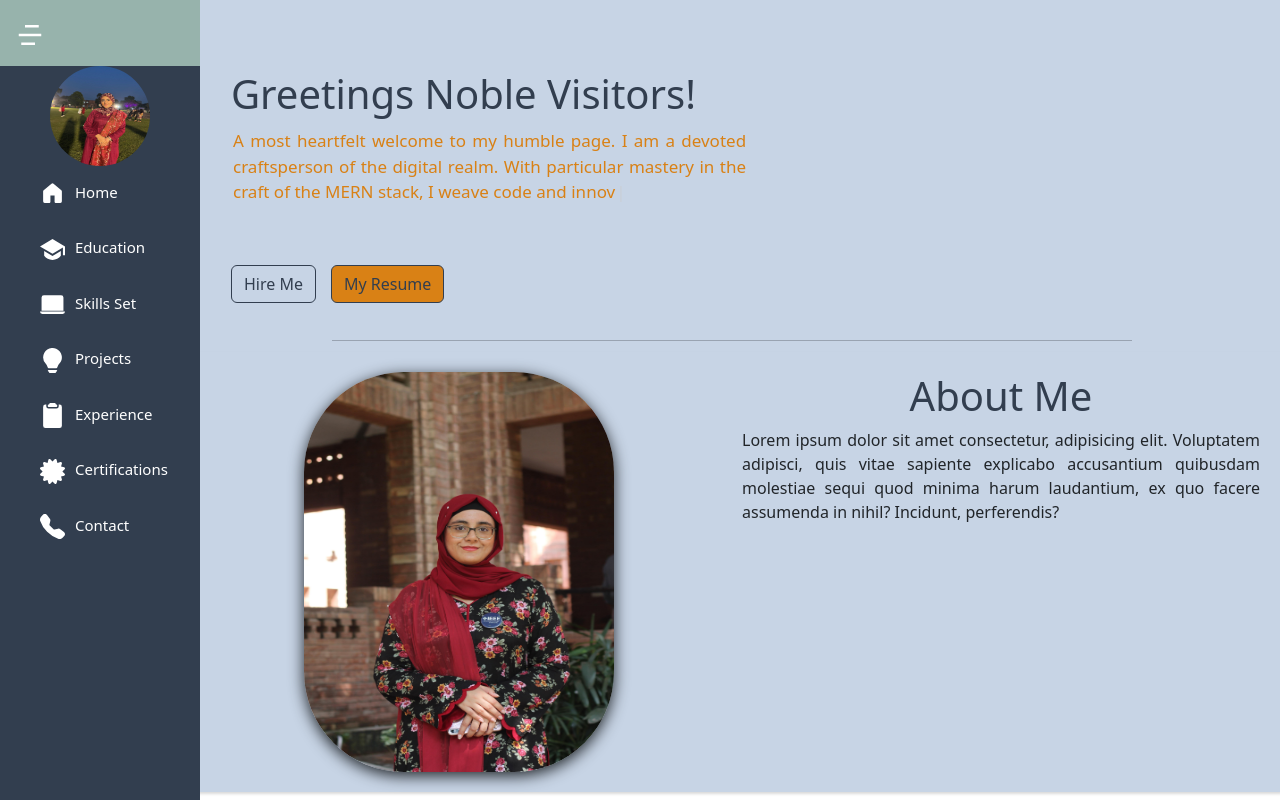
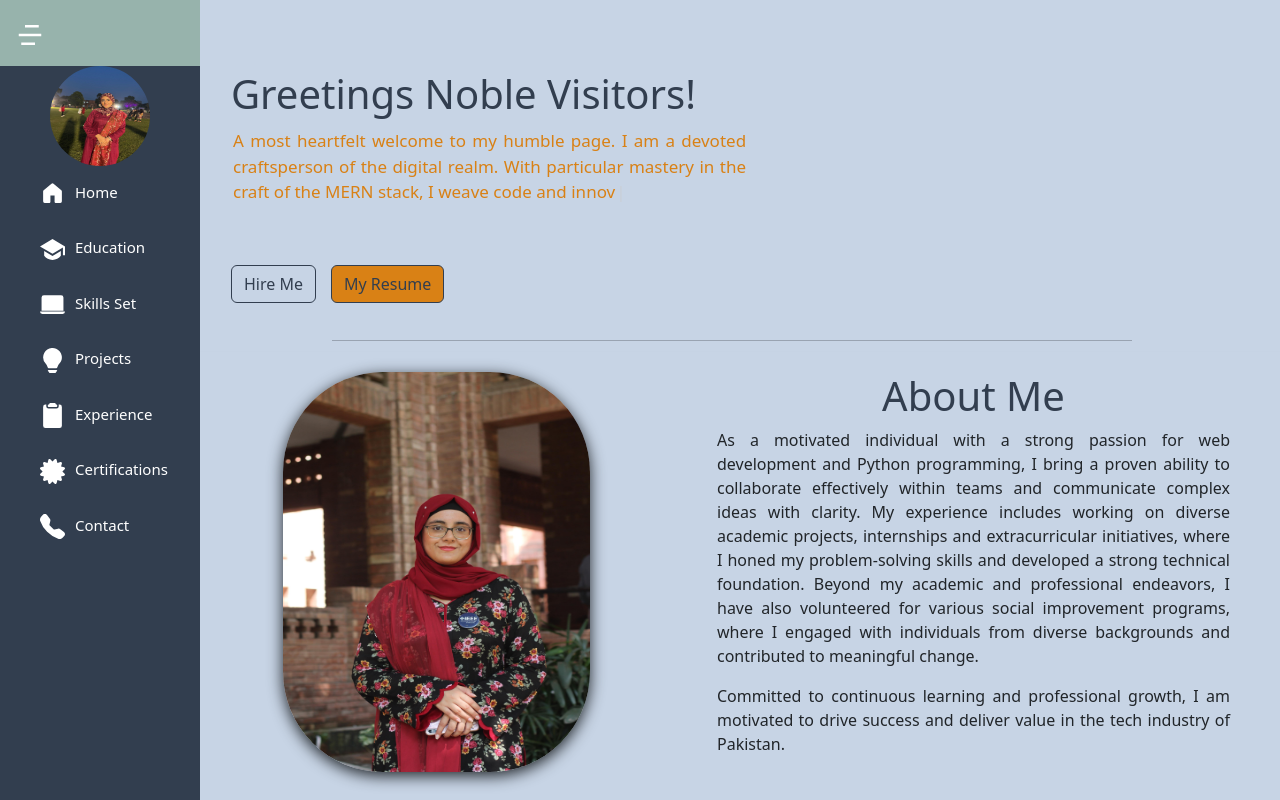
Before and after one commit to arshea-02/personal_portfolio, a React (Create React App) app in the folder client/: page / in a window 1280 px wide. Shown: the top 800 px of the page. Built offline with nearby package versions, Linux system fonts and the light colour scheme.

Commit message:
Update About Me

```diff
--- a/client/src/pages/AboutPage/AboutPage.js
+++ b/client/src/pages/AboutPage/AboutPage.js
@@ -11,12 +11,8 @@ const AboutPage = () => {
           </div>
           <div className="col-xl-6 col-lg-6 col-md-6 col-xs-12 about-content">
             <h1>About Me</h1>
-            <p>
-              Lorem ipsum dolor sit amet consectetur, adipisicing elit.
-              Voluptatem adipisci, quis vitae sapiente explicabo accusantium
-              quibusdam molestiae sequi quod minima harum laudantium, ex quo
-              facere assumenda in nihil? Incidunt, perferendis?
-            </p>
+            <p>As a motivated individual with a strong passion for web development and Python programming, I bring a proven ability to collaborate effectively within teams and communicate complex ideas with clarity. My experience includes working on diverse academic projects, internships and extracurricular initiatives, where I honed my problem-solving skills and developed a strong technical foundation. Beyond my academic and professional endeavors, I have also volunteered for various social improvement programs, where I engaged with individuals from diverse backgrounds and contributed to meaningful change.</p>
+            <p>Committed to continuous learning and professional growth, I am motivated to drive success and deliver value in the tech industry of Pakistan.</p>
           </div>
         </div>
       </div>
--- a/client/src/pages/AboutPage/about.css
+++ b/client/src/pages/AboutPage/about.css
@@ -1,7 +1,6 @@
 .about{
     margin: 0px 0px;
-    padding: 20px;
-    padding-left: 200px;
+    padding: 20px 50px 40px 180px;
     background-color: #c7d4e5;
     box-shadow: rgba(0, 0, 0, 0.15) 1.95px 1.95px 2.6px;
 }
```
